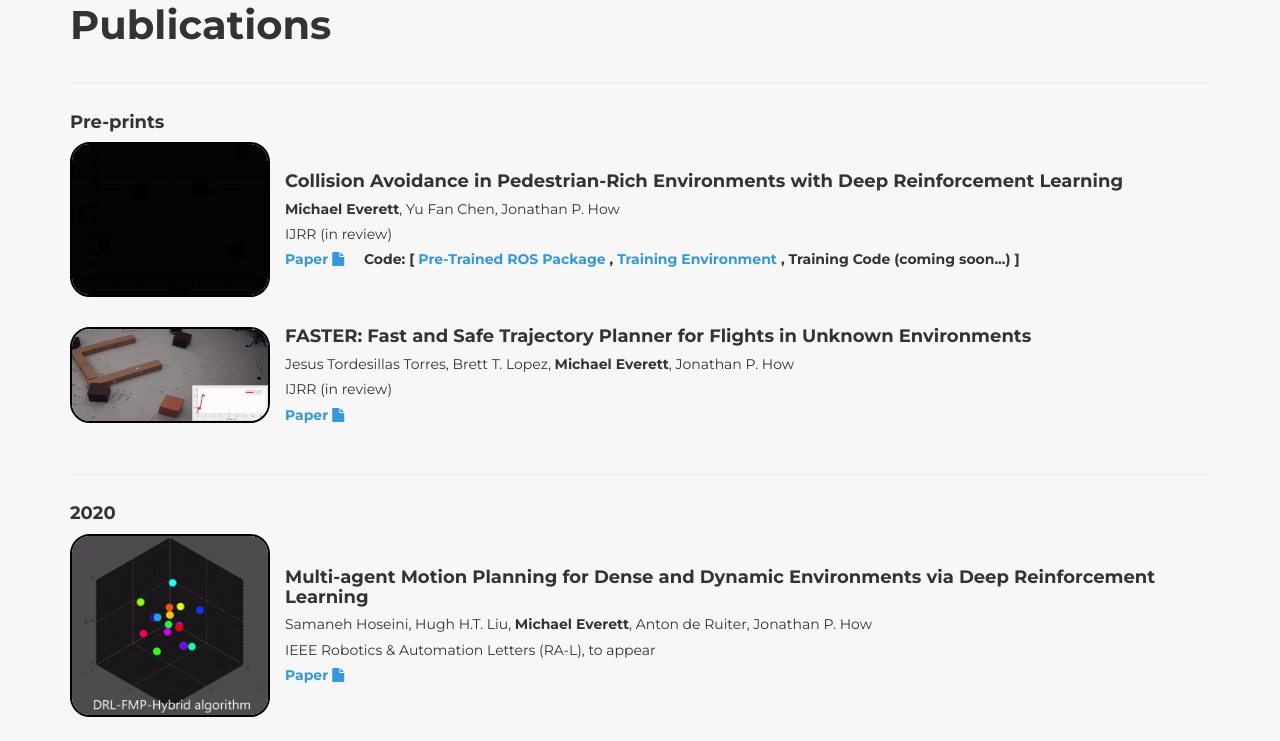
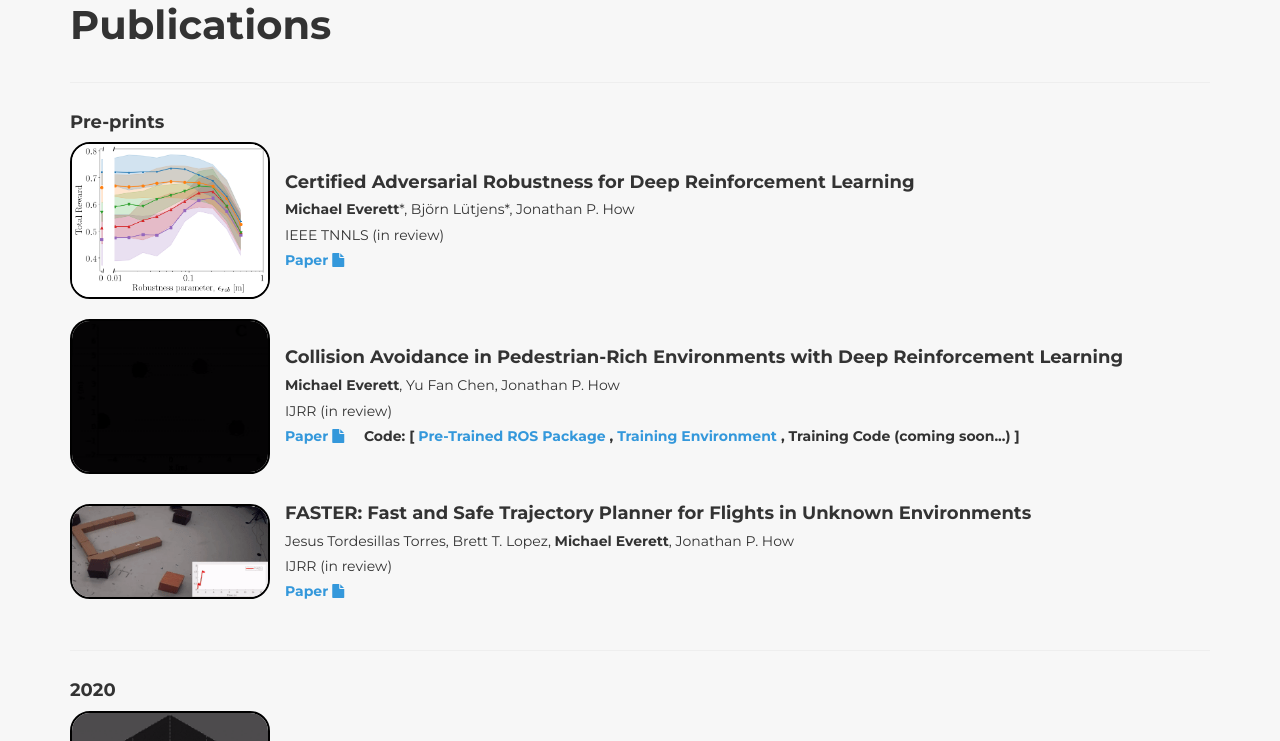
Before and after one commit to mfe7/portfolio, a plain HTML site: page index.html in a window 1280 px wide. Shown: the part 1332-2073 px from the top of the page. Drawn offline with nearby package versions, Linux system fonts and the light colour scheme; a web font is replaced by a local one.

Commit message:
add tnnls paper

```diff
--- a/index.html
+++ b/index.html
@@ -163,6 +163,27 @@
                     <h4 class="section-heading">Pre-prints</h4>
                 </div>
             </div>
+
+            <div class="row">
+                <div class="col-sm-12">
+                    <table>
+                    <tr>
+                    <td><img src="img/portfolio/papers/carrl_journal.png" width=200px style="border: 2px solid black; float:left; margin-right:15px; border-radius: 20px;"/></td>
+                    <td>
+                    <div>
+                        <h4>Certified Adversarial Robustness for Deep Reinforcement Learning</h4>
+                        <h5 style="font-weight: normal"><strong>Michael Everett</strong>*, Björn Lütjens*, Jonathan P. How</h5>
+                        <h5 style="font-weight: normal">IEEE TNNLS (in review)</h5>
+                        <h5>
+                            <a href="https://arxiv.org/pdf/2004.06496.pdf" target="_blank">Paper <i class="fa fa-file"></i></a>
+                        </h5>
+                    </div>
+                    </td>
+                    </tr>
+                    </table>
+                </div>
+            </div>
+            <br>
 
             <div class="row">
                 <div class="col-sm-12">
```
Also changed, not shown: img/portfolio/papers/carrl_journal.png (added), 2 other files.
